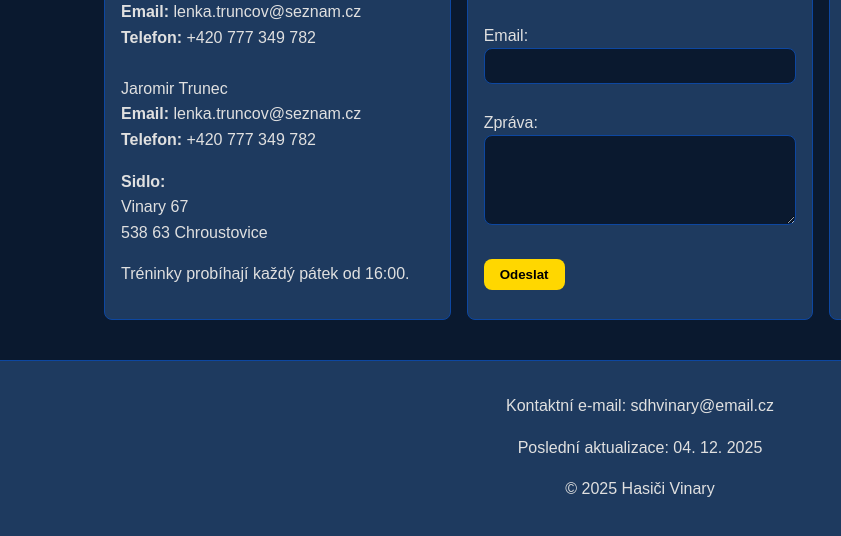
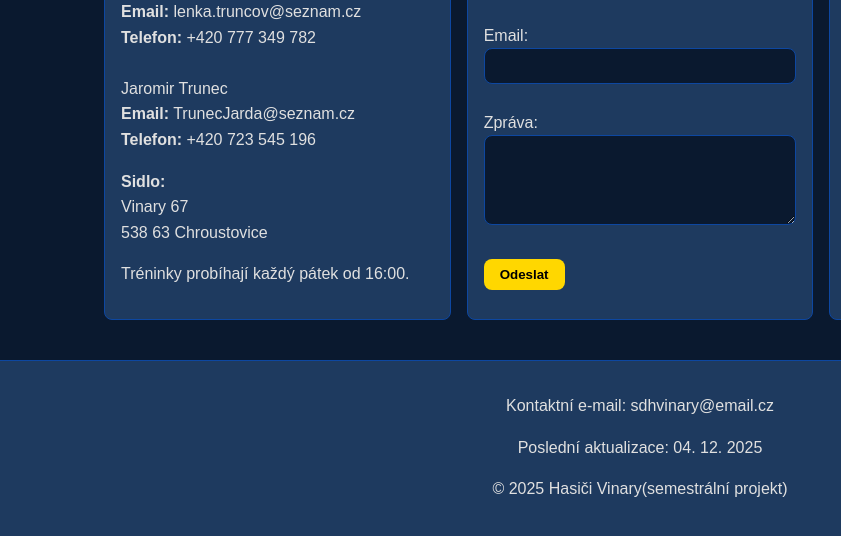
Before and after one commit to JadaTjunec/Vinarymladez, a plain HTML site: page kontakt.html in a window 1280 px wide. Shown: the part 376-912 px from the top of the page, 0-841 px from the left. Drawn offline with Linux system fonts and the light colour scheme; grey boxes are pictures that could not be loaded.

Commit message:
Update kontakt.html

```diff
--- a/kontakt.html
+++ b/kontakt.html
@@ -42,8 +42,8 @@
             <br>
 
             Jaromir Trunec<br>
-            <strong>Email:</strong> <a href="mailto:j">lenka.truncov@seznam.cz</a><br>
-            <strong>Telefon:</strong> +420 777 349 782
+            <strong>Email:</strong> <a href="mailto:TrunecJarda@seznam.cz">TrunecJarda@seznam.cz</a><br>
+            <strong>Telefon:</strong> +420 723 545 196
           </p>
           <p>
             <strong>Sidlo:</strong><br>
@@ -97,10 +97,11 @@
         document.write('Poslední aktualizace: ' + today.toLocaleDateString('cs-CZ', options));
 
       </script></p>
-      <p>&copy; 2025 Hasiči Vinary</p>
+      <p>&copy; 2025 Hasiči Vinary(semestrální projekt)</p>
 
     </div>
   </footer>
 
 </body>
+
 </html>
```
